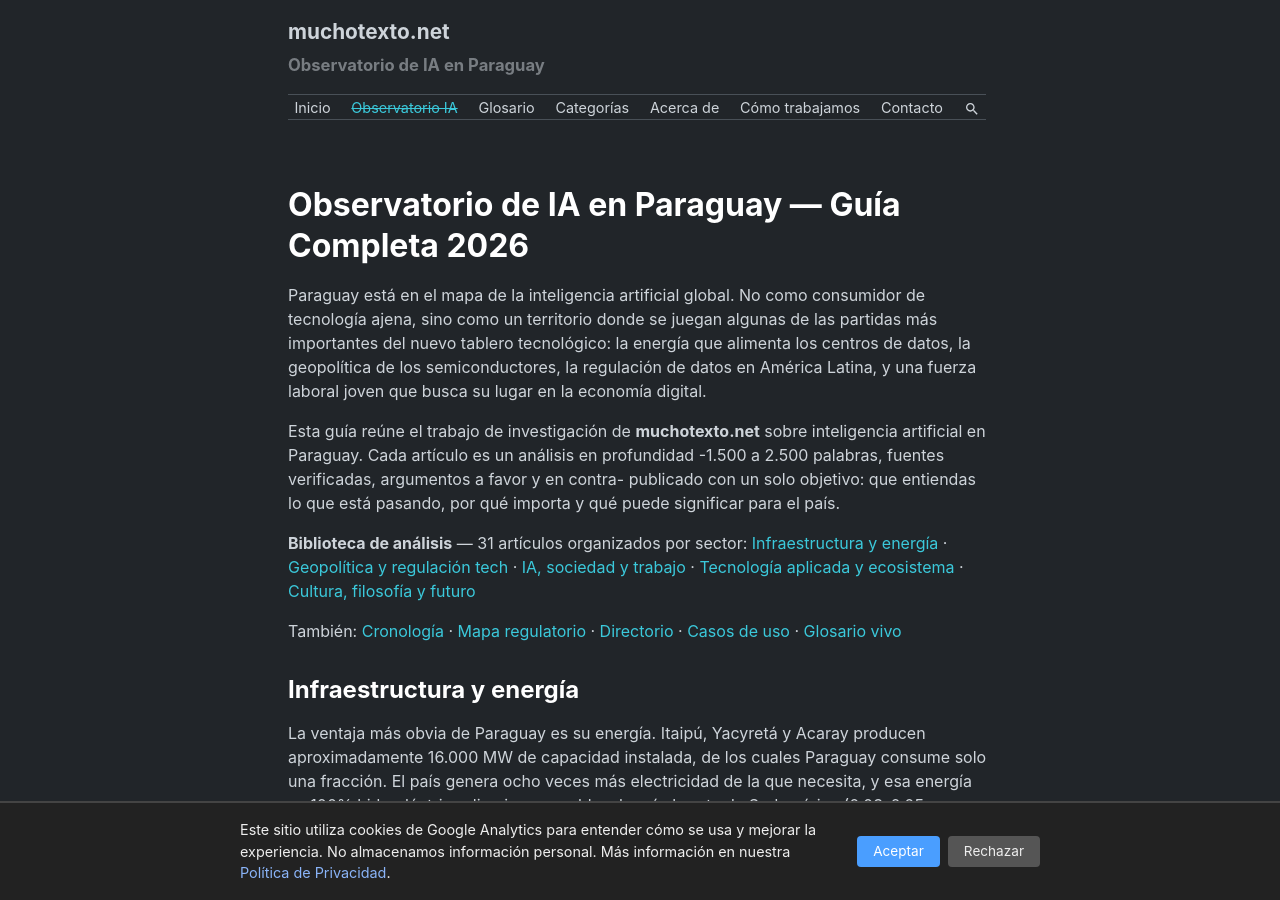
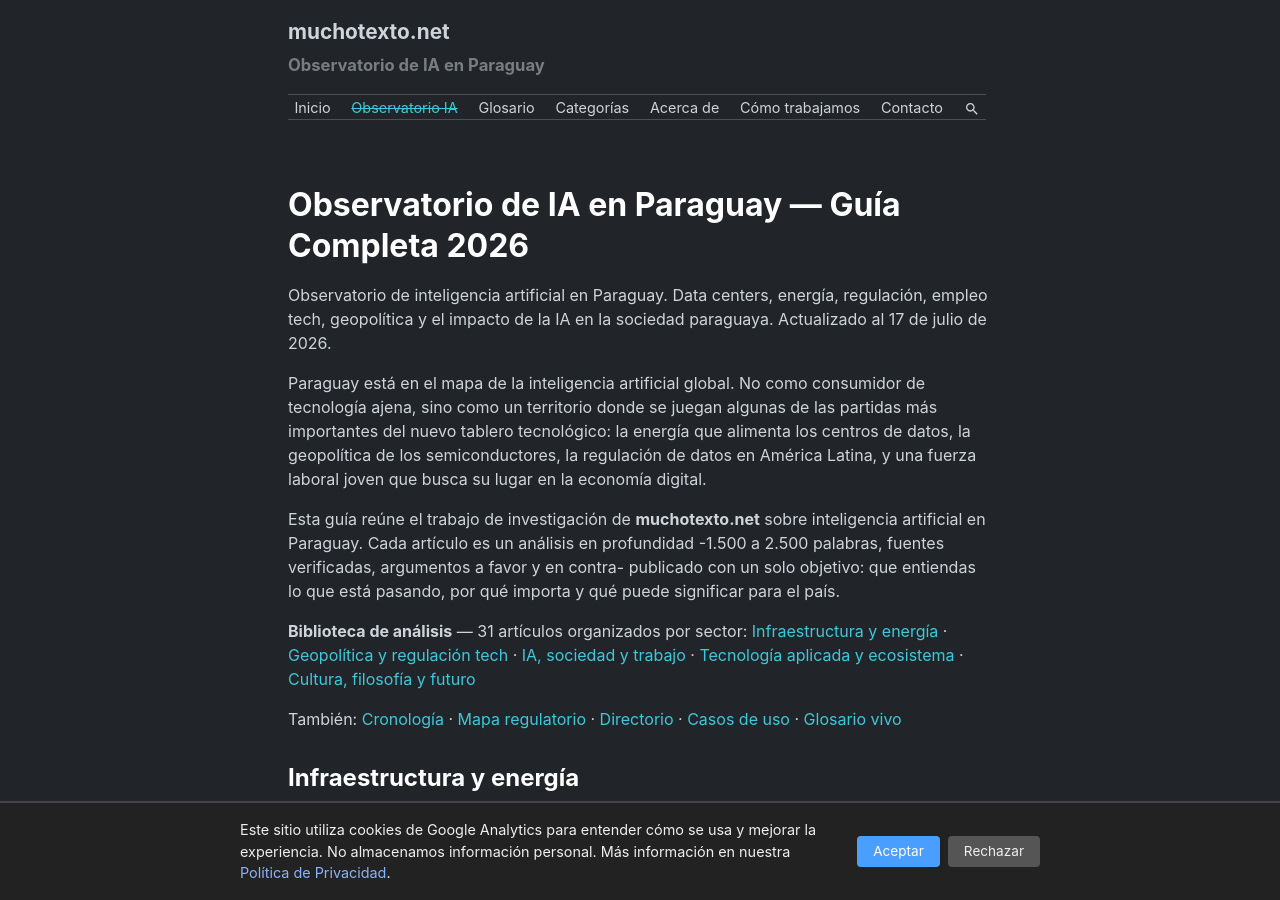
Before and after one commit to miravosqueinteresante/muchotexto.net, a Jekyll site: the page built from ia-en-paraguay.markdown, in a window 1280 px wide and 900 px high. Built offline with Jekyll 4.4.1, drawn with Linux system fonts in a browser that asks for light colours; some of the changed lines change nothing that is shown.

Commit message:
feat: add TechArticle schema to page layout (pillar page, glosario, etc.), remove duplicate inline schema

```diff
--- a/_layouts/page.html
+++ b/_layouts/page.html
@@ -1,9 +1,24 @@
 ---
 layout: default
 ---
-
 <article class="page">
   <h1 class="page-title">{{ page.title }}</h1>
+  {% if page.description %}<p class="page-description">{{ page.description }}</p>{% endif %}
+  <script type="application/ld+json">
+  {
+    "@context": "https://schema.org",
+    "@type": "TechArticle",
+    "headline": {{ page.title | jsonify }},
+    "description": {{ page.description | jsonify }},
+    "dateModified": "{{ page.last_modified_at | date_to_xmlschema }}",
+    "author": { "@id": "https://muchotexto.net/#author" },
+    "publisher": { "@id": "https://muchotexto.net/#org" },
+    "mainEntityOfPage": "{{ site.url }}{{ page.url }}"
+    {% if page.faq %}
+    ,"mainEntity": {{ page.faq | jsonify }}
+    {% endif %}
+  }
+  </script>
   {{ content }}
 </article>
 
--- a/ia-en-paraguay.markdown
+++ b/ia-en-paraguay.markdown
@@ -99,55 +99,6 @@
 <script type="application/ld+json">
 {
   "@context": "https://schema.org",
-  "@type": "TechArticle",
-  "@id": "https://muchotexto.net/ia-en-paraguay/#schema",
-  "headline": "Inteligencia Artificial en Paraguay: Guía Completa 2026",
-  "author": {
-    "@type": "Person",
-    "@id": "https://muchotexto.net/#author",
-    "name": "César Sánchez",
-    "url": "https://muchotexto.net/about/"
-  },
-  "datePublished": "2026-07-07T00:00:00-04:00",
-  "dateModified": "2026-07-17T00:00:00-04:00",
-  "image": {
-    "@type": "ImageObject",
-    "url": "https://muchotexto.net/assets/images/og-image.png"
-  },
-  "publisher": {
-    "@type": "Organization",
-    "name": "MuchoTexto",
-    "url": "https://muchotexto.net",
-    "logo": {
-      "@type": "ImageObject",
-      "url": "https://muchotexto.net/assets/images/muchotextonet-logo.png"
-    }
-  },
-  "description": "Guía completa de inteligencia artificial en Paraguay. Data centers, energía, regulación, empleo tech, geopolítica y el impacto de la IA en la sociedad paraguaya.",
-  "about": [
-    {
-      "@type": "Thing",
-      "name": "Inteligencia Artificial",
-      "sameAs": "https://es.wikipedia.org/wiki/Inteligencia_artificial"
-    },
-    {
-      "@type": "Place",
-      "name": "Paraguay",
-      "sameAs": "https://es.wikipedia.org/wiki/Paraguay"
-    }
-  ],
-  "mainEntityOfPage": {
-    "@type": "WebPage",
-    "@id": "https://muchotexto.net/ia-en-paraguay/"
-  },
-  "inLanguage": "es",
-  "isAccessibleForFree": true
-}
-</script>
-
-<script type="application/ld+json">
-{
-  "@context": "https://schema.org",
   "@type": "FAQPage",
   "@id": "https://muchotexto.net/ia-en-paraguay/#faq",
   "mainEntity": [
```
